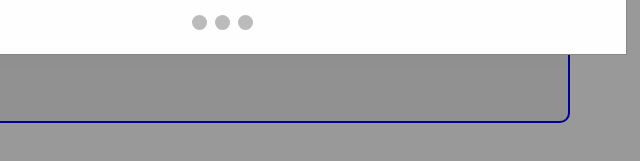
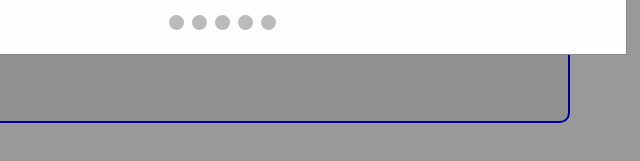
Before and after one commit to vicc30/modal-css, a plain HTML site: page index.html in a window 1280 px wide. Both pictures are taken after a click on the button "Boton". Shown: the part 441-602 px from the top of the page, 418-1058 px from the left. Drawn offline with Linux system fonts and the light colour scheme.

Commit message:
Added function for dots to render one for each image

```diff
--- a/index.html
+++ b/index.html
@@ -35,10 +35,7 @@
                     <br>
 
                     <!--circles-->
-                    <div style="text-align:center">
-                        <span class="dot" onclick="carouselApp.currentSlide(1)"></span>
-                        <span class="dot" onclick="carouselApp.currentSlide(2)"></span>
-                        <span class="dot" onclick="carouselApp.currentSlide(3)"></span>
+                    <div style="text-align:center" id="dots">
                     </div>
                 </div>
             </div>
--- a/script.js
+++ b/script.js
@@ -5,9 +5,10 @@ const modalApp = (() => {
 
     const display = () => {
         modal.style.display = "block";
+        carouselApp.renderDots();
         carouselApp.renderImages();
         //select first element to display on popup
-        document.getElementById('0').style.display='block';
+        document.getElementById('0').style.display = 'block';
     }
 
     const close = () => {
@@ -39,6 +40,18 @@ const carouselApp = (() => {
             src: './assets/img/img3.jpg',
             alt: 'Image 3',
             caption: 'this is image 3',
+        },
+        {
+            id: 4,
+            src: './assets/img/img2.jpg',
+            alt: 'Image 4',
+            caption: 'this is image 4',
+        },
+        {
+            id: 5,
+            src: './assets/img/img3.jpg',
+            alt: 'Image 3',
+            caption: 'this is image 5',
         }
     ];
 
@@ -46,7 +59,7 @@ const carouselApp = (() => {
         document.getElementById('slide').innerHTML = images.map((img, idx) =>
             `
                 <div class="mySlides fade" id=${idx}>
-                    <div class="numbertext"> ${idx+1} / ${images.length}</div>
+                    <div class="numbertext"> ${idx + 1} / ${images.length}</div>
                     <img src=${img.src} alt=${img.alt} style="width:100%">
                     <div class="text">${img.caption}</div>
                 </div>
@@ -68,24 +81,36 @@ const carouselApp = (() => {
         var i;
         var slides = document.getElementsByClassName("mySlides");
         var dots = document.getElementsByClassName("dot");
-        if (n > slides.length) {slideIndex = 1}
-        if (n < 1) {slideIndex = slides.length}
+        if (n > slides.length) { slideIndex = 1 }
+        if (n < 1) { slideIndex = slides.length }
         for (i = 0; i < slides.length; i++) {
             slides[i].style.display = "none";
         }
         for (i = 0; i < dots.length; i++) {
             dots[i].className = dots[i].className.replace(" active", "");
         }
-        slides[slideIndex-1].style.display = "block";
-        dots[slideIndex-1].className += " active";
+        slides[slideIndex - 1].style.display = "block";
+        dots[slideIndex - 1].className += " active";
     }
+
+    const renderDots = () => {
+        document.getElementById('dots').innerHTML = images.map((image) =>
+            `
+                <span class="dot" onclick="carouselApp.currentSlide(${image.id})"></span>
+            `
+        ).join('');
+    }
+
     return {
         renderImages,
         currentSlide,
         plusSlides,
-        showSlides
+        showSlides,
+        renderDots
     }
 })();
 
+//Slide control initialization
 var slideIndex = 1;
 carouselApp.showSlides(slideIndex);
+carouselApp.renderDots();
```
Lines whose indentation alone changed are shown as unchanged.
